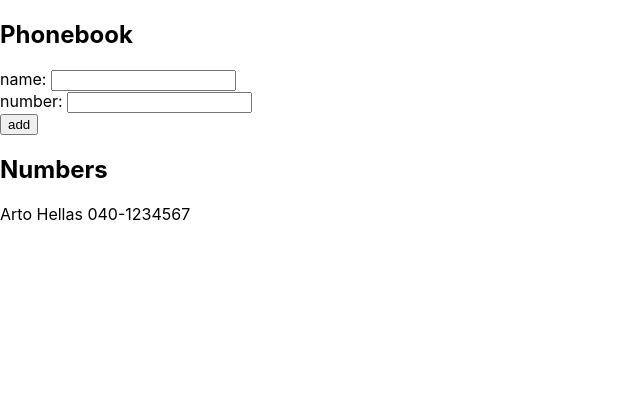
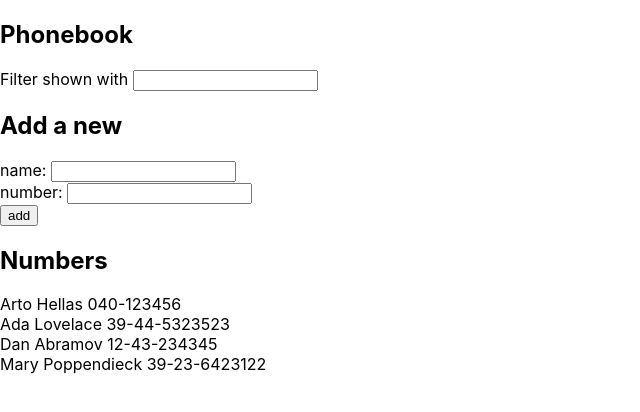
Before and after one commit to villepaananen/fullstackopen, a React (Create React App) app in the folder osa2/puhelinluettelo/: page / in a window 1280 px wide. Shown: the top 412 px of the page, without its empty margins (0-640 px from the left). Built offline with nearby package versions, Linux system fonts and the light colour scheme.

Commit message:
2.9 done

```diff
--- a/osa2/puhelinluettelo/src/App.js
+++ b/osa2/puhelinluettelo/src/App.js
@@ -10,10 +10,15 @@ const Person = ({ name, number }) => {
 
 const App = () => {
   const [persons, setPersons] = useState([
-    { name: "Arto Hellas", number: "040-1234567" }
+    { name: "Arto Hellas", number: "040-123456" },
+    { name: "Ada Lovelace", number: "39-44-5323523" },
+    { name: "Dan Abramov", number: "12-43-234345" },
+    { name: "Mary Poppendieck", number: "39-23-6423122" }
   ]);
+
   const [newName, setNewName] = useState("");
   const [newNumber, setNewNumber] = useState("");
+  const [filter, setNewFilter] = useState("");
 
   const handleNameChange = event => {
     setNewName(event.target.value);
@@ -23,6 +28,9 @@ const App = () => {
     setNewNumber(event.target.value);
   };
 
+  const handleFilter = event => {
+    setNewFilter(event.target.value);
+  };
   const addPerson = event => {
     event.preventDefault();
     const newPerson = {
@@ -39,14 +47,28 @@ const App = () => {
     }
   };
 
-  const rows = () =>
-    persons.map(person => (
-      <Person name={person.name} key={person.name} number={person.number} />
-    ));
+  const rows = () => {
+    if (filter === "") {
+      return persons.map(person => (
+        <Person name={person.name} key={person.name} number={person.number} />
+      ));
+    } else {
+      const filtered = persons.filter(person =>
+        person.name.toLowerCase().includes(filter.toLowerCase())
+      );
+      return filtered.map(person => (
+        <Person name={person.name} key={person.name} number={person.number} />
+      ));
+    }
+  };
 
   return (
     <div>
       <h2>Phonebook</h2>
+      <div>
+        Filter shown with <input value={filter} onChange={handleFilter}></input>
+      </div>
+      <h2>Add a new</h2>
       <form onSubmit={addPerson}>
         <div>
           name: <input value={newName} onChange={handleNameChange} />
```
